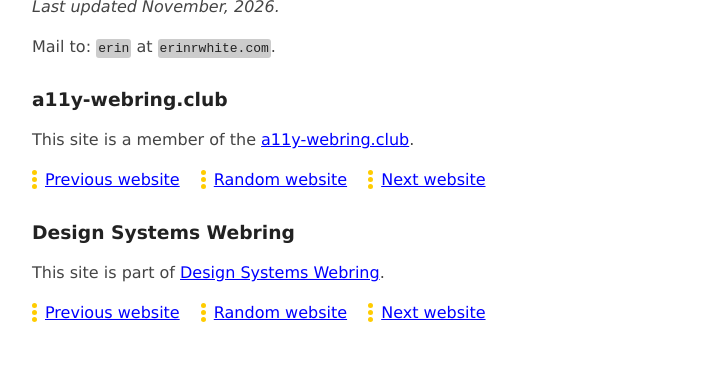
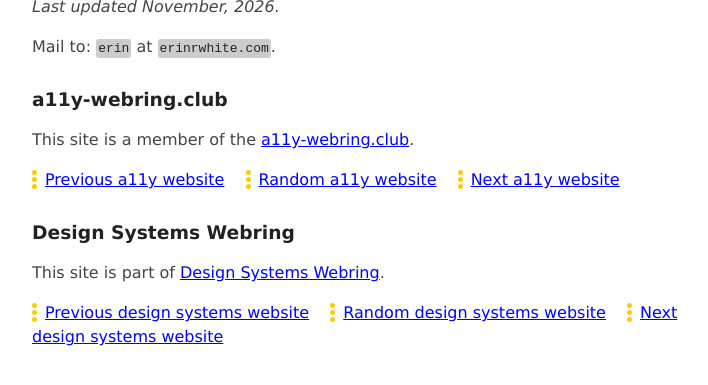
Before and after one commit to erinrwhite/jadeite, a Jekyll site: the page built from index.md, in a window 1280 px wide and 900 px high, scrolled down 2262 px, cut to the strip 466-851 px from the top of the window. Shown: the whole strip, without its empty margins (268-976 px from the left). Built offline with Jekyll 4.4.1, drawn with Linux system fonts in a browser that asks for light colours.

Commit message:
unique link text for web rings

```diff
--- a/_includes/footer.html
+++ b/_includes/footer.html
@@ -13,18 +13,18 @@
     <h3 id="a11y-webring-club">a11y-webring.club</h3>
     <p>This site is a member of the <a rel="external" href="https://a11y-webring.club/">a11y-webring.club</a>.</p>
     <ul>
-      <li><a rel="external" referrerpolicy="strict-origin" href="https://a11y-webring.club/prev">Previous website</a></li>
-      <li><a rel="external" referrerpolicy="strict-origin" href="https://a11y-webring.club/random">Random website</a></li>
-      <li><a rel="external" referrerpolicy="strict-origin" href="https://a11y-webring.club/next">Next website</a></li>
+      <li><a rel="external" referrerpolicy="strict-origin" href="https://a11y-webring.club/prev">Previous a11y website</a></li>
+      <li><a rel="external" referrerpolicy="strict-origin" href="https://a11y-webring.club/random">Random a11y website</a></li>
+      <li><a rel="external" referrerpolicy="strict-origin" href="https://a11y-webring.club/next">Next a11y website</a></li>
     </ul>
   </nav>
   <nav class="design-systems-webring" aria-labelledby="design-systems-webring">
   <h3 id="design-systems-webring">Design Systems Webring</h3>
   <p>This site is part of <a rel="external" href="https://design-system.club/">Design Systems Webring</a>.</p>
   <ul>
-    <li><a rel="external" referrerpolicy="strict-origin" href="https://design-system.club/prev">Previous website</a></li>
-    <li><a rel="external" referrerpolicy="strict-origin" href="https://design-system.club/random">Random website</a></li>
-    <li><a rel="external" referrerpolicy="strict-origin" href="https://design-system.club/next">Next website</a></li>
+    <li><a rel="external" referrerpolicy="strict-origin" href="https://design-system.club/prev">Previous design systems website</a></li>
+    <li><a rel="external" referrerpolicy="strict-origin" href="https://design-system.club/random">Random design systems website</a></li>
+    <li><a rel="external" referrerpolicy="strict-origin" href="https://design-system.club/next">Next design systems website</a></li>
   </ul>
 </nav>
 </footer>
```
